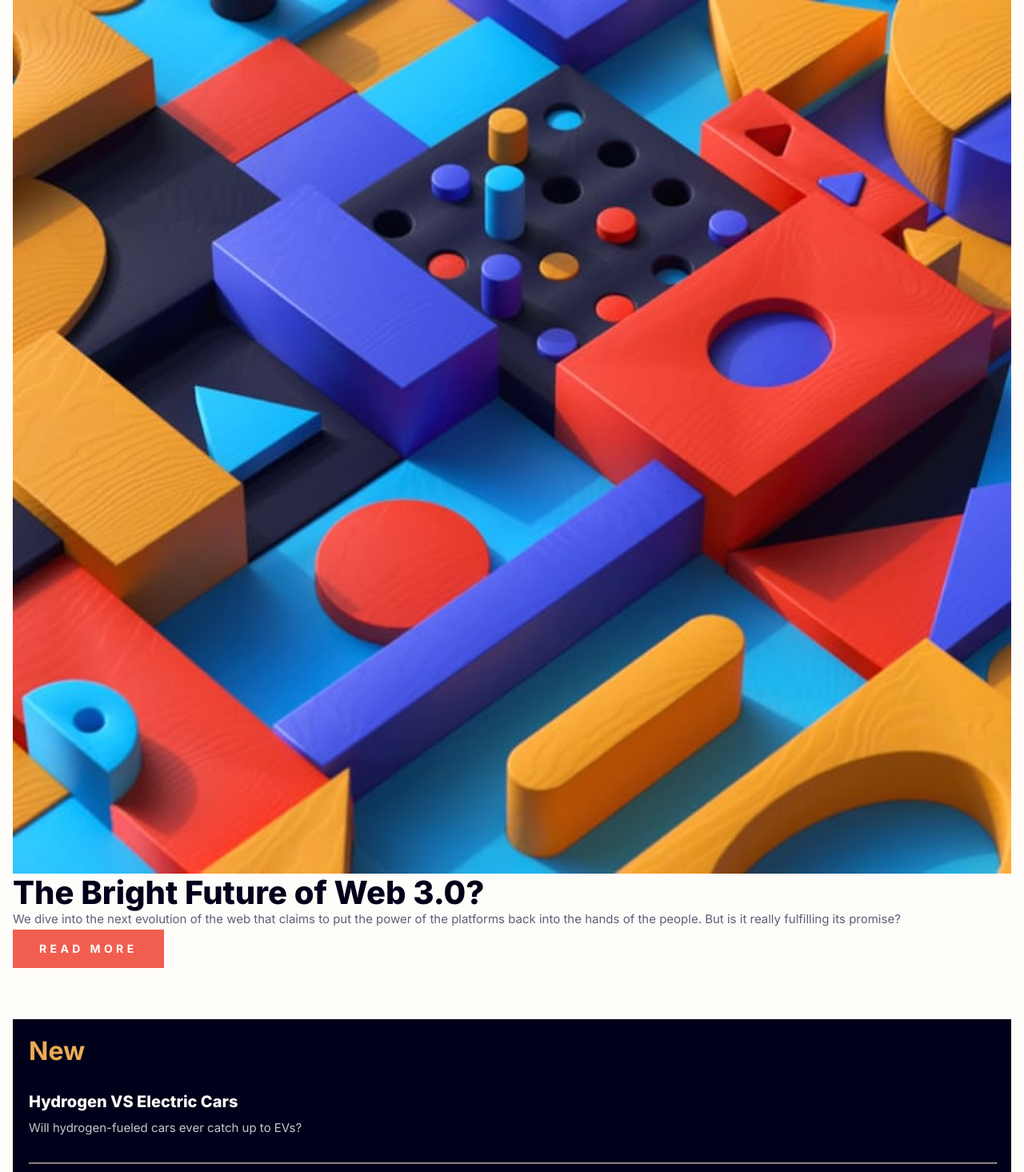
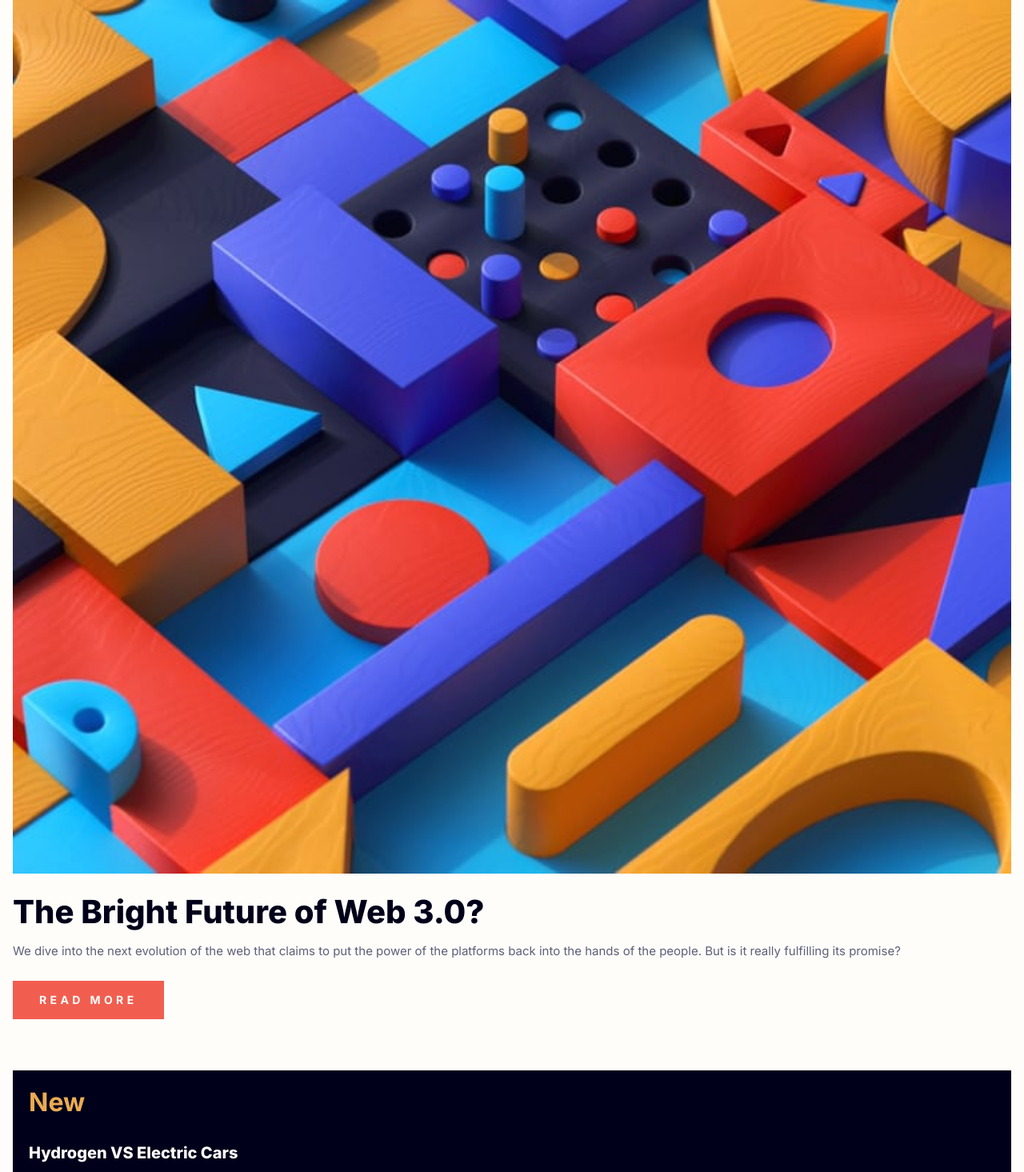
Before and after one commit to Orliland/news-homepage, a React (Vite) app: page / in a window 1280 px wide. Shown: the top 1465 px of the page at 80% size. Built offline with nearby package versions, Linux system fonts and the light colour scheme.

Commit message:
add main component

```diff
--- a/src/App.css
+++ b/src/App.css
@@ -1,3 +1,16 @@
+main {
+  display: flex;
+  flex-direction: column;
+  gap: 6.4rem;
+  padding: 0 1.6rem 8rem;
+}
+
+.cover {
+  display: flex;
+  flex-direction: column;
+  gap: 2.4rem;
+}
+
 .cover__thumbnail {
   width: 100%;
 }
@@ -11,7 +24,7 @@
 }
 
 .cover__description {
-  margin: 0;
+  margin: 1.6rem 0 2.4rem;
 
   color: var(--gunmetal);
 
--- a/src/App.jsx
+++ b/src/App.jsx
@@ -5,11 +5,11 @@ import LatestNews from "./components/LatestNews";
 
 function App() {
   return (
-    <>
+    <main>
       <Cover />
       <LatestNews />
       <News />
-    </>
+    </main>
   );
 }
 
--- a/src/index.css
+++ b/src/index.css
@@ -28,10 +28,3 @@ body {
 
   font-size: 1.5rem;
 }
-
-#root {
-  display: flex;
-  flex-direction: column;
-  gap: 6.4rem;
-  padding: 0 1.6rem 8rem;
-}
```
